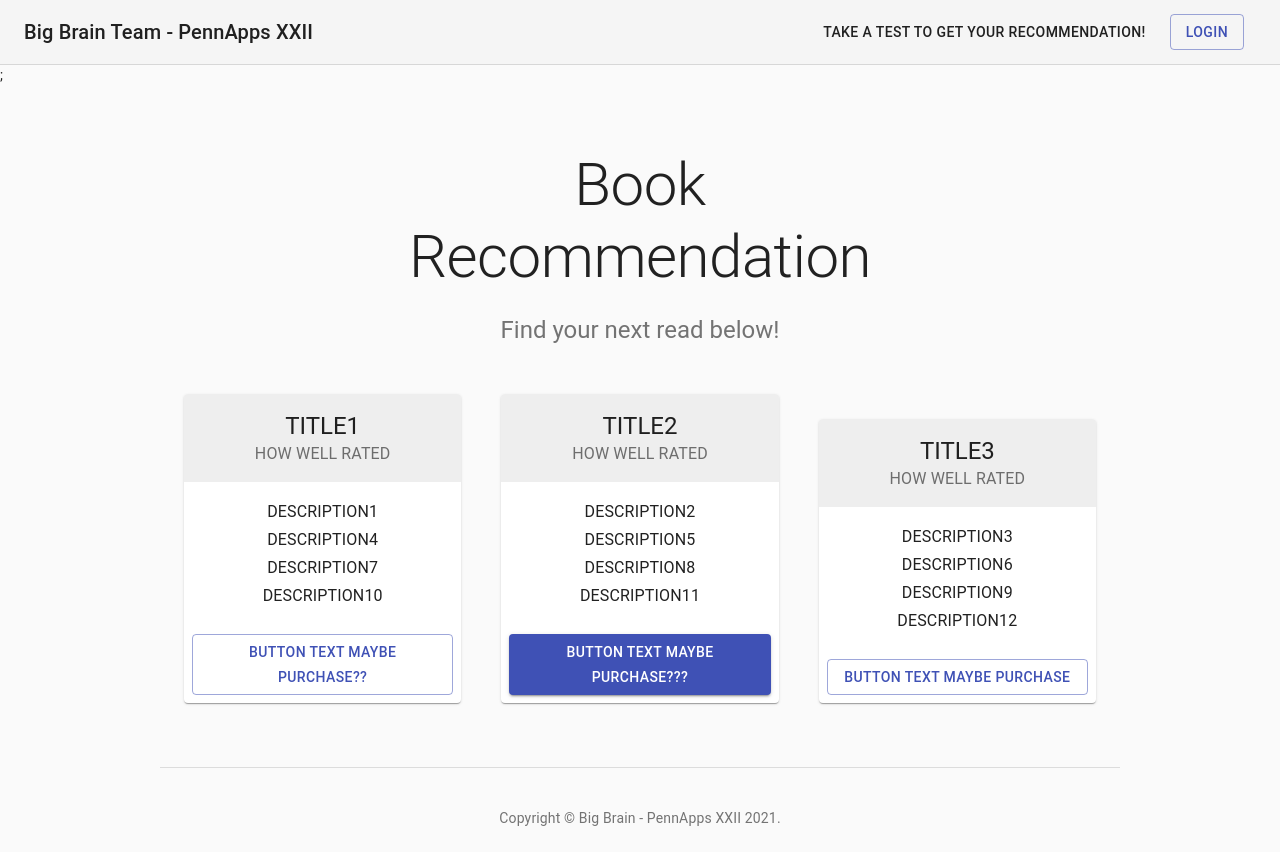
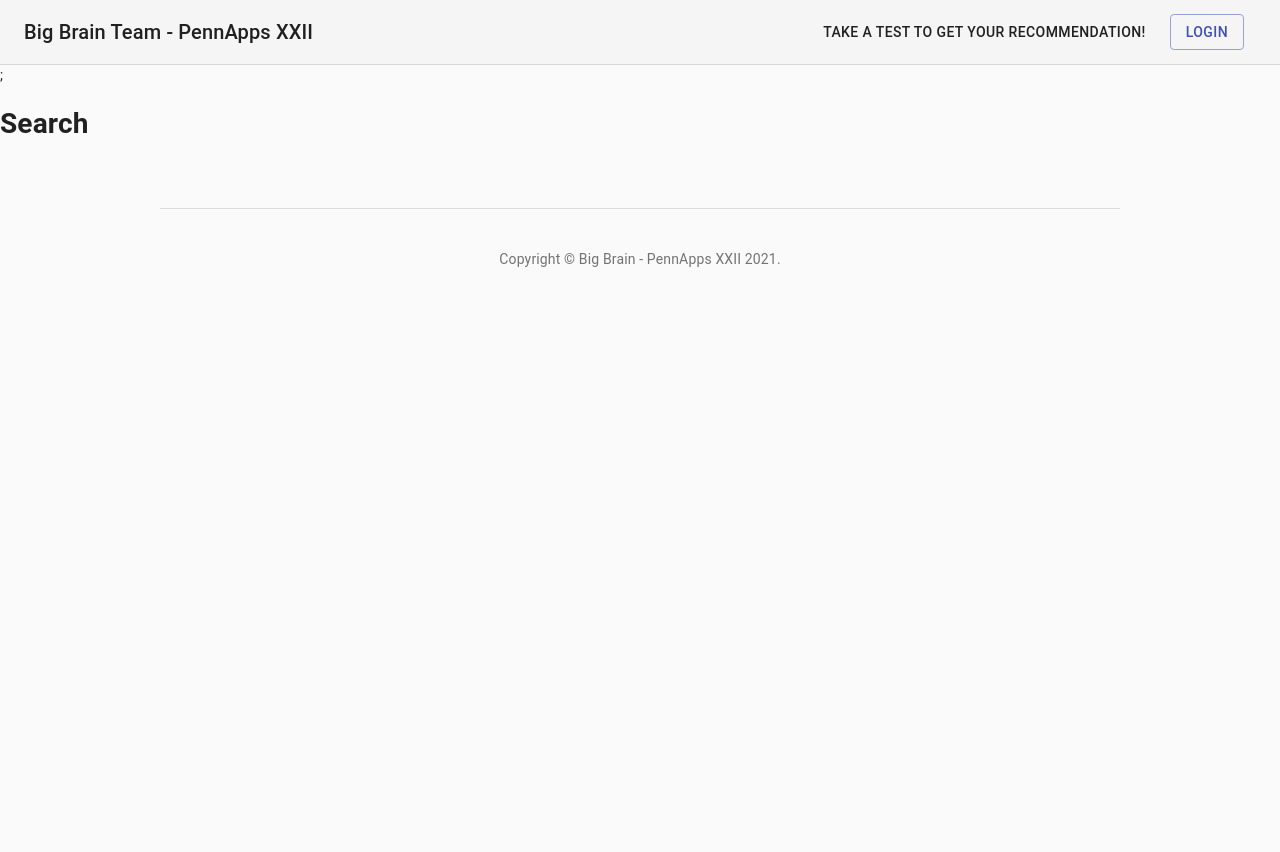
Before and after one commit to jessie1111101/book-recommender, a React (Create React App) app: page / in a window 1280 px wide. After the commit the page ends 800 px from the top, so only its background shows below. Built offline with nearby package versions, Linux system fonts and the light colour scheme.

Commit message:
Add router to switch between pages

```diff
--- a/src/App.js
+++ b/src/App.js
@@ -1,110 +1,85 @@
 import React from "react";
-import { Router } from "react-router-dom";
+import { Router, Route, Switch } from "react-router-dom";
 
-import Button from "@material-ui/core/Button";
-import Card from "@material-ui/core/Card";
-import CardActions from "@material-ui/core/CardActions";
-import CardContent from "@material-ui/core/CardContent";
-import CardHeader from "@material-ui/core/CardHeader";
 import CssBaseline from "@material-ui/core/CssBaseline";
-import Grid from "@material-ui/core/Grid";
-import StarIcon from "@material-ui/icons/StarBorder";
-import Typography from "@material-ui/core/Typography";
-import { makeStyles } from "@material-ui/core/styles";
-import Container from "@material-ui/core/Container";
 
 import history from "./history";
 import TopBar from "./Components/TopBar";
 import BookRecommendation from "./Pages/BookRecommendation/BookRecommendation";
 import Footer from "./Components/Footer";
 
-/*
-	return (
-		<div>
-			{(typeof data.recommendations === 'undefined' ? (
-				<p>Loading...</p>
-			) : (
-				data.recommendations.map((book, i) => (
-					<p key={i}>{book}</p>
-				))
-			)
-			)}
-		</div>
-	);
-} */
-
-const useStyles = makeStyles((theme) => ({
-	"@global": {
-		ul: {
-			margin: 0,
-			padding: 0,
-			listStyle: "none",
-		},
-	},
-	link: {
-		margin: theme.spacing(1, 1.5),
-	},
-	heroContent: {
-		padding: theme.spacing(8, 0, 6),
-	},
-	cardHeader: {
-		backgroundColor:
-			theme.palette.type === "light"
-				? theme.palette.grey[200]
-				: theme.palette.grey[700],
-	},
+// const useStyles = makeStyles((theme) => ({
+// 	"@global": {
+// 		ul: {
+// 			margin: 0,
+// 			padding: 0,
+// 			listStyle: "none",
+// 		},
+// 	},
+// 	link: {
+// 		margin: theme.spacing(1, 1.5),
+// 	},
+// 	heroContent: {
+// 		padding: theme.spacing(8, 0, 6),
+// 	},
+// 	cardHeader: {
+// 		backgroundColor:
+// 			theme.palette.type === "light"
+// 				? theme.palette.grey[200]
+// 				: theme.palette.grey[700],
+// 	},
 // cardPricing: {
 // 	display: "flex",
 // 	justifyContent: "center",
 // 	alignItems: "baseline",
 // 	marginBottom: theme.spacing(2),
 // },
-}));
+// }));
 
-const tiers = [
-	{
-		title: "TITLE1",
-		subheader: "HOW WELL RATED",
-		price: "0",
-		description: [
-			"DESCRIPTION1",
-			"DESCRIPTION4",
-			"DESCRIPTION7",
-			"DESCRIPTION10",
-		],
-		buttonText: "BUTTON TEXT MAYBE PURCHASE??",
-		buttonVariant: "outlined",
-	},
-	{
-		title: "TITLE2",
-		subheader: "HOW WELL RATED",
-		price: "15",
-		description: [
-			"DESCRIPTION2",
-			"DESCRIPTION5",
-			"DESCRIPTION8",
-			"DESCRIPTION11",
-		],
-		buttonText: "BUTTON TEXT MAYBE PURCHASE???",
-		buttonVariant: "contained",
-	},
-	{
-		title: "TITLE3",
-		subheader: "HOW WELL RATED",
-		price: "30",
-		description: [
-			"DESCRIPTION3",
-			"DESCRIPTION6",
-			"DESCRIPTION9",
-			"DESCRIPTION12",
-		],
-		buttonText: "BUTTON TEXT MAYBE PURCHASE",
-		buttonVariant: "outlined",
-	},
-];
+// const tiers = [
+// 	{
+// 		title: "TITLE1",
+// 		subheader: "HOW WELL RATED",
+// 		price: "0",
+// 		description: [
+// 			"DESCRIPTION1",
+// 			"DESCRIPTION4",
+// 			"DESCRIPTION7",
+// 			"DESCRIPTION10",
+// 		],
+// 		buttonText: "BUTTON TEXT MAYBE PURCHASE??",
+// 		buttonVariant: "outlined",
+// 	},
+// 	{
+// 		title: "TITLE2",
+// 		subheader: "HOW WELL RATED",
+// 		price: "15",
+// 		description: [
+// 			"DESCRIPTION2",
+// 			"DESCRIPTION5",
+// 			"DESCRIPTION8",
+// 			"DESCRIPTION11",
+// 		],
+// 		buttonText: "BUTTON TEXT MAYBE PURCHASE???",
+// 		buttonVariant: "contained",
+// 	},
+// 	{
+// 		title: "TITLE3",
+// 		subheader: "HOW WELL RATED",
+// 		price: "30",
+// 		description: [
+// 			"DESCRIPTION3",
+// 			"DESCRIPTION6",
+// 			"DESCRIPTION9",
+// 			"DESCRIPTION12",
+// 		],
+// 		buttonText: "BUTTON TEXT MAYBE PURCHASE",
+// 		buttonVariant: "outlined",
+// 	},
+// ];
 
 export default function App() {
-	const classes = useStyles();
+	// const classes = useStyles();
 
 	// const [data, setData] = useState({});
 	// const [search, setSearch] = useState({});
@@ -131,20 +106,19 @@
 
 	return (
 		<div>
+			<CssBaseline />
+			<TopBar />
 			<Router history={history}>
+				<Switch>
+					<Route path="/recommendation">
 						<BookRecommendation />
+					</Route>
+					<Route path="/">
+						<h1>Search</h1>
+					</Route>
+				</Switch>
 			</Router>
-		</div>
+			<Footer />
+		</div >
 	);
 }
-
-// import React from "react";
-// import BookRecommendation from "./Pages/BookRecommendation";
-
-// export default function App() {
-// 	return (
-// 		<div>
-// 			<BookRecommendation />
-// 		</div>
-// 	);
-// }
--- a/src/Pages/BookRecommendation/BookRecommendation.js
+++ b/src/Pages/BookRecommendation/BookRecommendation.js
@@ -5,16 +5,11 @@
 import CardActions from "@material-ui/core/CardActions";
 import CardContent from "@material-ui/core/CardContent";
 import CardHeader from "@material-ui/core/CardHeader";
-import CssBaseline from "@material-ui/core/CssBaseline";
 import Grid from "@material-ui/core/Grid";
 import StarIcon from "@material-ui/icons/StarBorder";
 import Typography from "@material-ui/core/Typography";
 import { makeStyles } from "@material-ui/core/styles";
 import Container from "@material-ui/core/Container";
-
-import TopBar from "../../Components/TopBar";
-//import BookRecommendation from "./Pages/BookRecommendation/BookRecommendation";
-import Footer from "../../Components/Footer";
 
 const useStyles = makeStyles((theme) => ({
 	"@global": {
@@ -92,9 +87,6 @@
 	return (
 		<div>
 			<React.Fragment>
-				<CssBaseline />
-				<TopBar />
-				{/* <BookRecommendation /> */}
 				{/*The title and subtitle of the page aka HERO CONTENT*/}
 				<Container
 					maxWidth="sm"
@@ -167,7 +159,6 @@
 						))}
 					</Grid>
 				</Container>
-				<Footer />
 			</React.Fragment>
 		</div>
 	);
```
Lines whose indentation alone changed are shown as unchanged.
